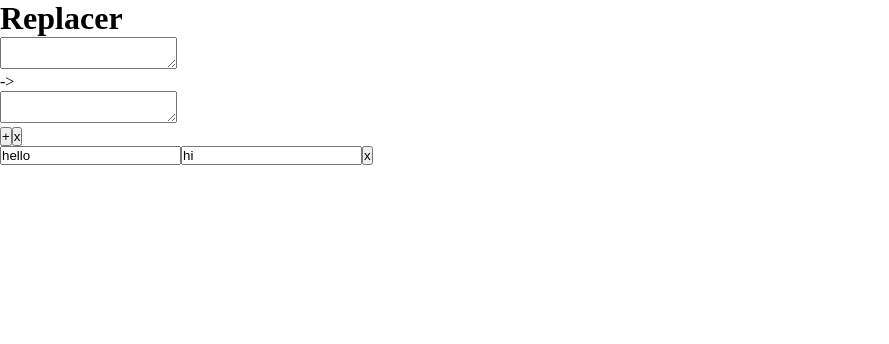
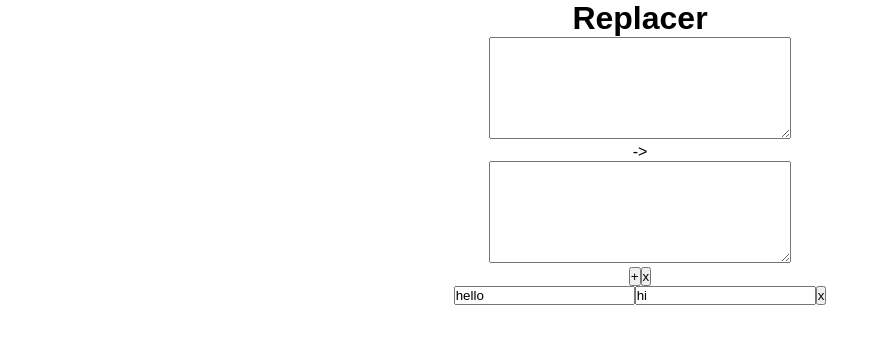
Before and after one commit to jonwang2000/replacer, a React (Create React App) app: page / in a window 1280 px wide. Shown: the top 344 px of the page, without its empty margins (0-889 px from the left). Built offline with nearby package versions, Linux system fonts and the light colour scheme.

Commit message:
CSS styling adjustments

```diff
--- a/src/App.js
+++ b/src/App.js
@@ -35,7 +35,7 @@ const App = props => {
 	const output = transitionText;
 
 	return (
-		<div>
+		<div class="app-container">
 			<h1>Replacer</h1>
 
 			<TextZone
--- a/src/components/TextZone.js
+++ b/src/components/TextZone.js
@@ -10,9 +10,13 @@ const TextZone = props => {
 
 	return (
 		<div>
-			<textarea value={inputText} onChange={inputHandle} />
+			<textarea
+				class="zone-area"
+				value={inputText}
+				onChange={inputHandle}
+			/>
 			<div>-></div>
-			<textarea value={outputText} readOnly/>
+			<textarea class="zone-area" value={outputText} readOnly />
 		</div>
 	);
 };
--- a/src/index.css
+++ b/src/index.css
@@ -1,10 +1,12 @@
 * {
 	margin: 0;
-	padding: 0;
+    padding: 0;
+    font-family: sans-serif;
 }
 
 .app-container {
-	color: blue;
+    display: inline-block;
+    text-align: center;
 	margin: auto;
-	width: 50%;
+	width: 100%;
 }
```
